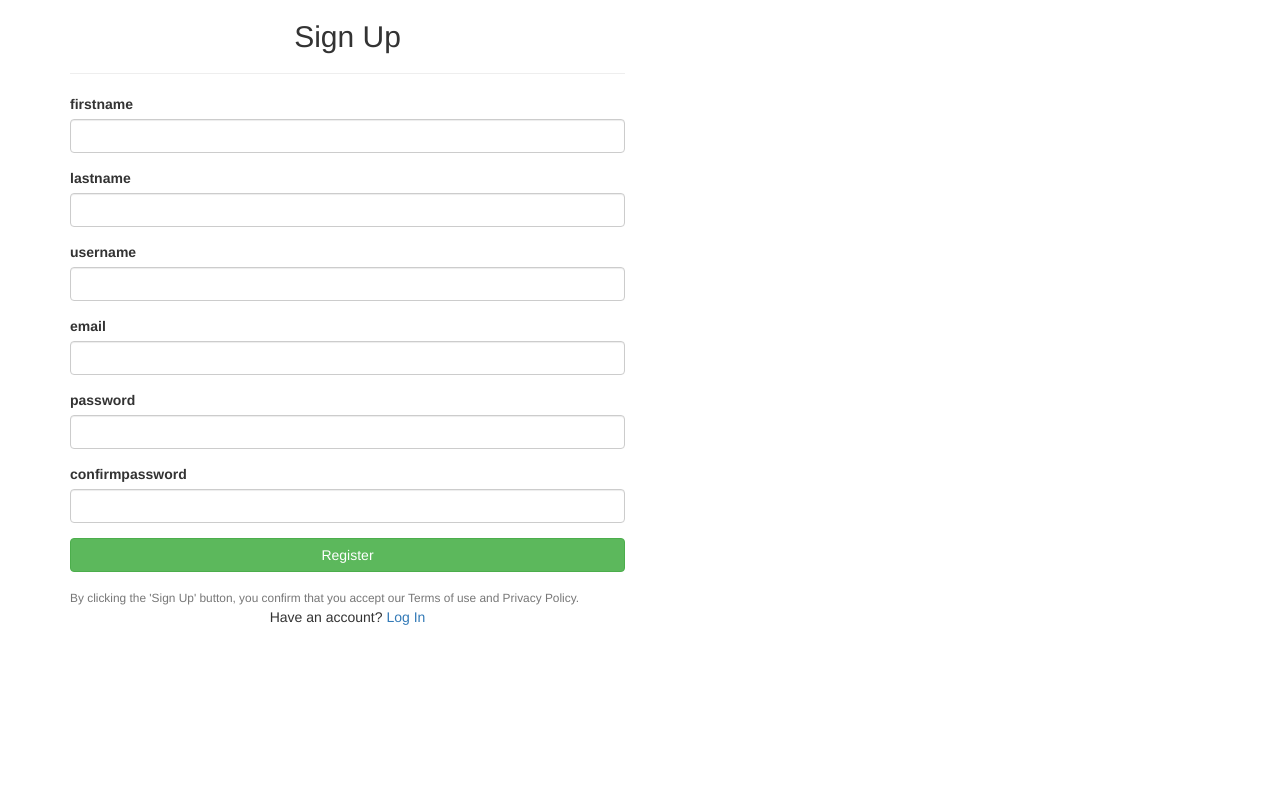
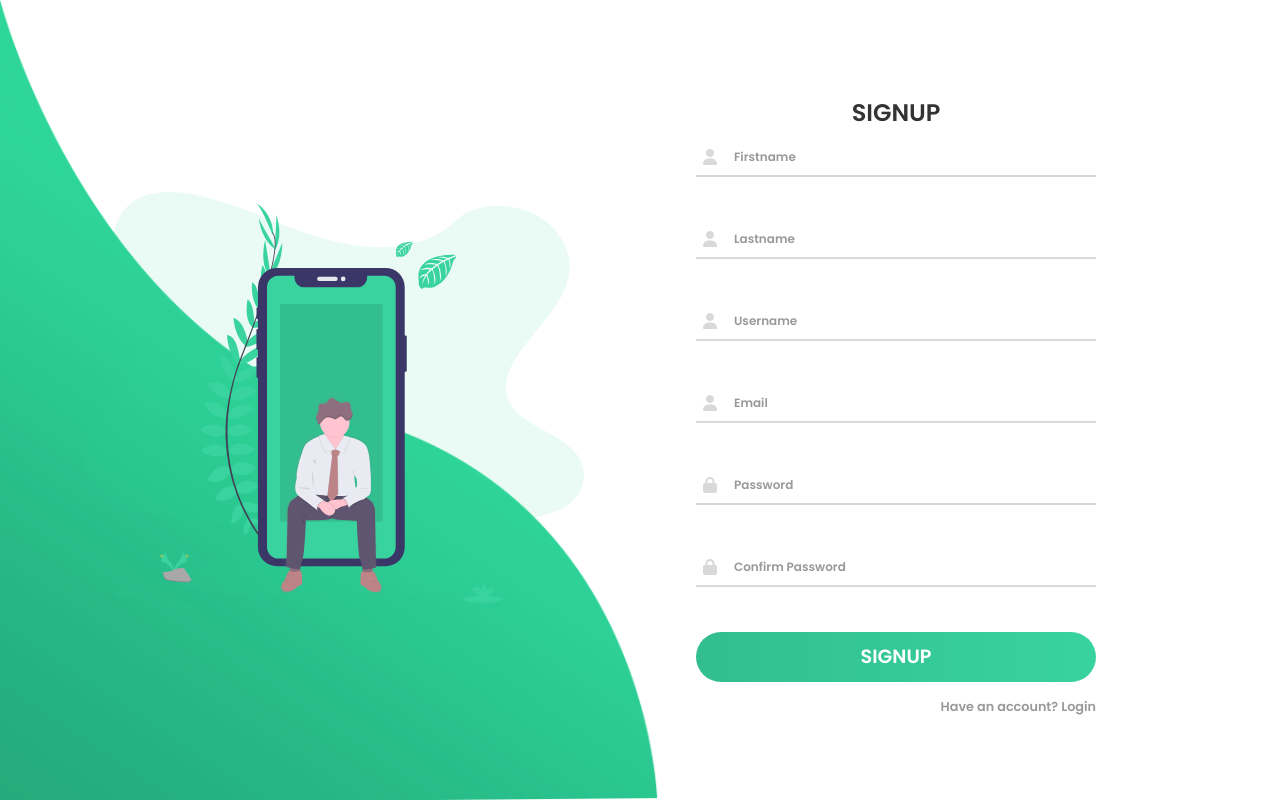
Before and after one commit to savanismit/Integrating-Graph-APIs, a Flask app: page /signup in a window 1280 px wide. Run offline with Flask 2, Linux system fonts and the light colour scheme; some libraries are stand-ins or nearby versions.

Commit message:
Restful Apis used

```diff
--- a/app/routes.py
+++ b/app/routes.py
@@ -1,10 +1,13 @@
 from app import app
 from app import db
-from flask import request, session, redirect, render_template, url_for, flash
+from flask import request, session, redirect, render_template, url_for, flash,make_response
 from .models import User
 from .forms import LoginForm, SignupForm
 from werkzeug.security import generate_password_hash, check_password_hash
 from flask_login import LoginManager, login_user, login_required, logout_user, current_user
+from flask_restful import Resource, Api
+
+api = Api(app)
 
 login_manager = LoginManager()
 login_manager.init_app(app)
@@ -14,41 +17,56 @@ login_manager.login_view = 'login'
 def load_user(user_id):
     return User.query.get(int(user_id))
 
-@app.route('/')
-def index():
-    return render_template('index.html')
+#@app.route('/index')
+class index(Resource):
+    def __init__(self):
+        pass
+    def get(self):
+        return make_response(render_template('index.html'))
 
-@app.route('/login', methods=['GET','POST'])
-def login():
-    form = LoginForm()
-    if form.validate_on_submit():
-        user = User.query.filter_by(username=form.username.data).first()
-        if user:
-            if check_password_hash(user.password,form.password.data):
-                login_user(user)
-                return render_template('dashboard.html', form=form)
-        flash('Invalid Username or Password', 'danger')
-    return render_template('login.html', form=form)
+#@app.route('/login', methods=['GET','POST'])
+class login(Resource):
+    def get(self):
+        form = LoginForm()
+        return make_response(render_template('login.html', form=form))
 
-@app.route('/signup', methods=['GET','POST'])
-def signup():
-    form = SignupForm()
+    def post(self):
+        form = LoginForm()
+        if form.validate_on_submit():
+            user = User.query.filter_by(username=form.username.data).first()
+            if user:
+                if check_password_hash(user.password,form.password.data):
+                    login_user(user)
+                    return make_response(render_template('dashboard.html', form=form))
+            flash('Invalid Username or Password', 'danger')
 
-    if form.validate_on_submit():
-        if form.password.data != form.confirmpassword.data :
-            flash('Passwords do not match! Try again.', 'danger')
-            return redirect(url_for('signup'))
-        hashed_password = generate_password_hash(form.password.data,method='sha256')
-        print(form.username.data)
-        new_user = User(firstname=form.firstname.data, lastname=form.lastname.data, username=form.username.data,email=form.email.data, password=hashed_password, confirmpassword=hashed_password)
-        db.session.add(new_user)
-        db.session.commit()
-        return redirect(url_for('login'))
-    return render_template('signup.html', form=form)
+#@app.route('/signup', methods=['GET','POST'])
+class signup(Resource):
+    def get(self):
+        form = SignupForm()
+        return make_response(render_template('signup.html', form=form))
 
-@app.route('/logout')
-@login_required
-def logout():
-    session.clear()
-    logout_user()
-    return redirect(url_for('index'))
+    def post(self):
+        form = SignupForm()
+        if form.validate_on_submit():
+            if form.password.data != form.confirmpassword.data :
+                flash('Passwords do not match! Try again.', 'danger')
+                return make_response(render_template('signup.html', form=form))
+            hashed_password = generate_password_hash(form.password.data,method='sha256')
+            new_user = User(firstname=form.firstname.data, lastname=form.lastname.data, username=form.username.data,email=form.email.data, password=hashed_password, confirmpassword=hashed_password)
+            db.session.add(new_user)
+            db.session.commit()
+            return redirect(url_for('login'))
+
+#@app.route('/logout')
+#@login_required
+class logout(Resource):
+    def get(self):
+        session.clear()
+        logout_user()
+        return redirect(url_for('index'))
+
+api.add_resource(index, '/')
+api.add_resource(login, '/login')
+api.add_resource(signup, '/signup')
+api.add_resource(logout, '/logout')
--- /dev/null
+++ b/app/static/css/style.css
@@ -0,0 +1,218 @@
+*{
+	padding: 0;
+	margin: 0;
+	box-sizing: border-box;
+}
+
+body{
+    font-family: 'Poppins', sans-serif;
+    overflow: hidden;
+}
+
+.wave{
+	position: fixed;
+	bottom: 0;
+	left: 0;
+	height: 100%;
+	z-index: -1;
+}
+
+.container{
+    width: 100vw;
+    height: 100vh;
+    display: grid;
+    grid-template-columns: repeat(2, 1fr);
+    grid-gap :7rem;
+    padding: 0 2rem;
+}
+
+.img{
+	display: flex;
+	justify-content: flex-end;
+	align-items: center;
+}
+
+.login-content{
+	display: flex;
+	justify-content: flex-start;
+	align-items: center;
+	text-align: center;
+}
+
+.img img{
+	width: 500px;
+}
+
+form{
+	width: 400px;
+}
+
+.login-content img{
+    height: 100px;
+}
+
+.login-content h2{
+	margin: 10px 0;
+	color: #333;
+	text-transform: uppercase;
+	font-size: 2 rem;
+}
+
+.login-content .input-div{
+	position: relative;
+    display: grid;
+    grid-template-columns: 7% 93%;
+    margin: 45px 0;
+    padding: 5px 0;
+    border-bottom: 2px solid #d9d9d9;
+}
+
+.login-content .input-div.one{
+	margin-top: 0;
+}
+
+.i{
+	color: #d9d9d9;
+	display: flex;
+	justify-content: center;
+	align-items: center;
+}
+
+.i i{
+	transition: .3s;
+}
+
+.input-div > div{
+    position: relative;
+	height: 25px;
+}
+
+.input-div > div > h5{
+	position: absolute;
+	left: 10px;
+	top: 50%;
+	transform: translateY(-50%);
+	color: #999;
+	font-size: 12px;
+	transition: .3s;
+}
+
+.input-div:before, .input-div:after{
+	content: '';
+	position: absolute;
+	bottom: -2px;
+	width: 0%;
+	height: 2px;
+	background-color: #38d39f;
+	transition: .4s;
+}
+
+.input-div:before{
+	right: 50%;
+}
+
+.input-div:after{
+	left: 50%;
+}
+
+.input-div.focus:before, .input-div.focus:after{
+	width: 50%;
+}
+
+.input-div.focus > div > h5{
+	top: -5px;
+	font-size: 10px;
+}
+
+.input-div.focus > .i > i{
+	color: #38d39f;
+}
+
+.input-div > div > input{
+	position: absolute;
+	left: 0;
+	top: 0;
+	width: 100%;
+	height: 100%;
+	border: none;
+	outline: none;
+	background: none;
+	padding: 0.5rem 0.7rem;
+	font-size: 1 rem;
+	color: #555;
+	font-family: 'poppins', sans-serif;
+}
+
+a{
+	display: block;
+	text-align: right;
+	text-decoration: none;
+	color: #999;
+	font-size: 0.8rem;
+	transition: .3s;
+}
+
+a:hover{
+	color: #38d39f;
+}
+
+.btn{
+	display: block;
+	width: 100%;
+	height: 50px;
+	border-radius: 25px;
+	outline: none;
+	border: none;
+	background-image: linear-gradient(to right, #32be8f, #38d39f, #32be8f);
+	background-size: 200%;
+	font-size: 1.2rem;
+	color: #fff;
+	font-family: 'Poppins', sans-serif;
+	text-transform: uppercase;
+	margin: 1rem 0;
+	cursor: pointer;
+	transition: .5s;
+}
+.btn:hover{
+	background-position: right;
+}
+
+
+@media screen and (max-width: 1050px){
+	.container{
+		grid-gap: 5rem;
+	}
+}
+
+@media screen and (max-width: 1000px){
+	form{
+		width: 290px;
+	}
+
+	.login-content h2{
+        font-size: 2.4rem;
+        margin: 8px 0;
+	}
+
+	.img img{
+		width: 400px;
+	}
+}
+
+@media screen and (max-width: 900px){
+	.container{
+		grid-template-columns: 1fr;
+	}
+
+	.img{
+		display: none;
+	}
+
+	.wave{
+		display: none;
+	}
+
+	.login-content{
+		justify-content: center;
+	}
+}
--- /dev/null
+++ b/app/static/js/main.js
@@ -0,0 +1,19 @@
+const inputs = document.querySelectorAll(".form-group");
+
+
+function addcl(){
+	let parent = this.parentNode.parentNode;
+	parent.classList.add("focus");
+}
+
+function remcl(){
+	let parent = this.parentNode.parentNode;
+	if(this.value == ""){
+		parent.classList.remove("focus");
+	}
+}
+
+inputs.forEach(input => {
+	input.addEventListener("focus", addcl);
+	input.addEventListener("blur", remcl);
+});
--- a/app/templates/layout.html
+++ b/app/templates/layout.html
@@ -1,7 +1,14 @@
 {% extends 'bootstrap/base.html' %}
-{% block title %}
-    Demo
-{% endblock  %}
+<html>
+<head>
+    {% block head %}
+    <title>{% block title %}{% endblock %}MyWebsite</title>
+    {% endblock %}
+</head>
+<body>
+    {% block navbar %}
+
+    {% endblock %}
 
     {% block content %}
         {% with messages = get_flashed_messages(with_categories=true) %}
@@ -13,10 +20,12 @@
             </ul>
             {% endif %}
         {% endwith %}
+
         {% block sub_body %}
 
         {% endblock  %}
-    {% block f_block %}
+
+        {% block footer_block %}
 
         {% endblock  %}
     {% endblock  %}
--- a/app/templates/signup.html
+++ b/app/templates/signup.html
@@ -1,33 +1,119 @@
 {% extends 'layout.html' %}
 {% import "bootstrap/wtf.html" as wtf %}
+
+{% block head %}
+    <title>{% block title %}{% endblock %}Signup</title>
+	<link rel="stylesheet" type="text/css" href="{{ url_for('static',filename='css/style.css') }}">
+	<link href="https://fonts.googleapis.com/css?family=Poppins:600&display=swap" rel="stylesheet">
+	<script src="https://kit.fontawesome.com/a81368914c.js"></script>
+	<meta name="viewport" content="width=device-width, initial-scale=1">
+	<script type="text/javascript" src="{{ url_for('static',filename='js/main.js') }}"></script>
+{% endblock %}
+
 {% block sub_body %}
-<link rel="stylesheet" href="https://use.fontawesome.com/releases/v5.0.8/css/all.css">
+<img class="wave" src="../static/img/wave.png">
 	<div class="container">
-    <div class="row justify-content-center">
-        <div class="col-md-6">
-            <div class="card">
-                <header class="card-header">
-                    <h4 class="card-title mt-2"><div class="text-center"><h2>Sign Up</h2></div></h4><hr>
-                </header>
-                <article class="card-body">
+		<div class="img">
+			<img src="../static/img/bg.svg">
+		</div>
+		<div class="login-content">
 			<form method = "POST", action="/signup">
                 {{ form.hidden_tag() }}
-                    {{ wtf.form_field(form.firstname) }}
-                    {{ wtf.form_field(form.lastname) }}
-                    {{ wtf.form_field(form.username) }}
-                    {{ wtf.form_field(form.email) }}
-                    {{ wtf.form_field(form.password) }}
-                    {{ wtf.form_field(form.confirmpassword) }}
-                    <div class="form-group">
-                        <button type="submit" class="btn btn-success btn-block">Register</button>
+				<h2 class="title">SignUp</h2>
+           		<div class="input-div one">
+           		   <div class="i">
+           		   		<i class="fas fa-user"></i>
            		   </div>
-                    <small class="text-muted">By clicking the 'Sign Up' button, you confirm that you accept our Terms of use and Privacy Policy.</small>
-                </form>
-                </article>
-                <div class="border-top card-body text-center">Have an account? <a href="/login/">Log In</a></div>
+           		   <div class="div">
+                        <h5 class="test">Firstname</h5>
+           		   		{{ form.firstname }}
            		   </div>
            		</div>
+				<div class="input-div one">
+           		   <div class="i">
+           		   		<i class="fas fa-user"></i>
+           		   </div>
+           		   <div class="div">
+           		   		<h5>Lastname</h5>
+           		   		{{ form.lastname }}
            		   </div>
            		</div>
-</article>
+				<div class="input-div one">
+           		   <div class="i">
+           		   		<i class="fas fa-user"></i>
+           		   </div>
+           		   <div class="div">
+           		   		<h5>Username</h5>
+           		   		{% if form.username.errors %}
+							{{ form.username(class="is-invalid") }}
+							<div class="invalid-feedback">
+								{% for error in form.username.errors %}
+									<span>{{ error }}</span>
+								{% endfor %}
+							</div>
+							{% else %}
+								{{ form.username }}
+						{% endif %}
+           		   </div>
+           		</div>
+				<div class="input-div one">
+           		   <div class="i">
+           		   		<i class="fas fa-user"></i>
+           		   </div>
+           		   <div class="div">
+           		   		<h5>Email</h5>
+           		   		{% if form.email.errors %}
+							{{ form.email(class="is-invalid") }}
+							<div class="invalid-feedback">
+								{% for error in form.email.errors %}
+									<span>{{ error }}</span>
+								{% endfor %}
+							</div>
+							{% else %}
+								{{ form.email }}
+						{% endif %}
+           		   </div>
+           		</div>
+           		<div class="input-div one">
+           		   <div class="i">
+           		    	<i class="fas fa-lock"></i>
+           		   </div>
+           		   <div class="div">
+           		    	<h5>Password</h5>
+					   	{% if form.password.errors %}
+							{{ form.password(class="is-invalid") }}
+							<div class="invalid-feedback">
+								{% for error in form.password.errors %}
+									<span>{{ error }}</span>
+								{% endfor %}
+							</div>
+							{% else %}
+								{{ form.password }}
+						{% endif %}
+            	   </div>
+            	</div>
+				<div class="input-div one">
+           		   <div class="i">
+           		   		<i class="fas fa-lock"></i>
+           		   </div>
+           		   <div class="div">
+           		   		<h5>Confirm Password</h5>
+					     {% if form.confirmpassword.errors %}
+							{{ form.confirmpassword(class="is-invalid") }}
+							<div class="invalid-feedback">
+								{% for error in form.confirmpassword.errors %}
+									<span>{{ error }}</span>
+								{% endfor %}
+							</div>
+							{% else %}
+								{{ form.confirmpassword }}
+						 {% endif %}
+           		   </div>
+           		</div>
+				<input type="submit" class="btn" value="SignUp">
+				<a href="/login">Have an account? Login</a>
+            </form>
+        </div>
+    </div>
+    <script type="text/javascript" src="{{ url_for('static',filename='js/main.js') }}"></script>
 {% endblock %}
```
Also changed, not shown: app/templates/login.html (+60 -25 lines), app/database.db, app/static/img/avatar.svg (added), app/static/img/bg.svg (added), app/static/img/wave.png (added), 1 other file. Lines whose indentation alone changed are shown as unchanged.
